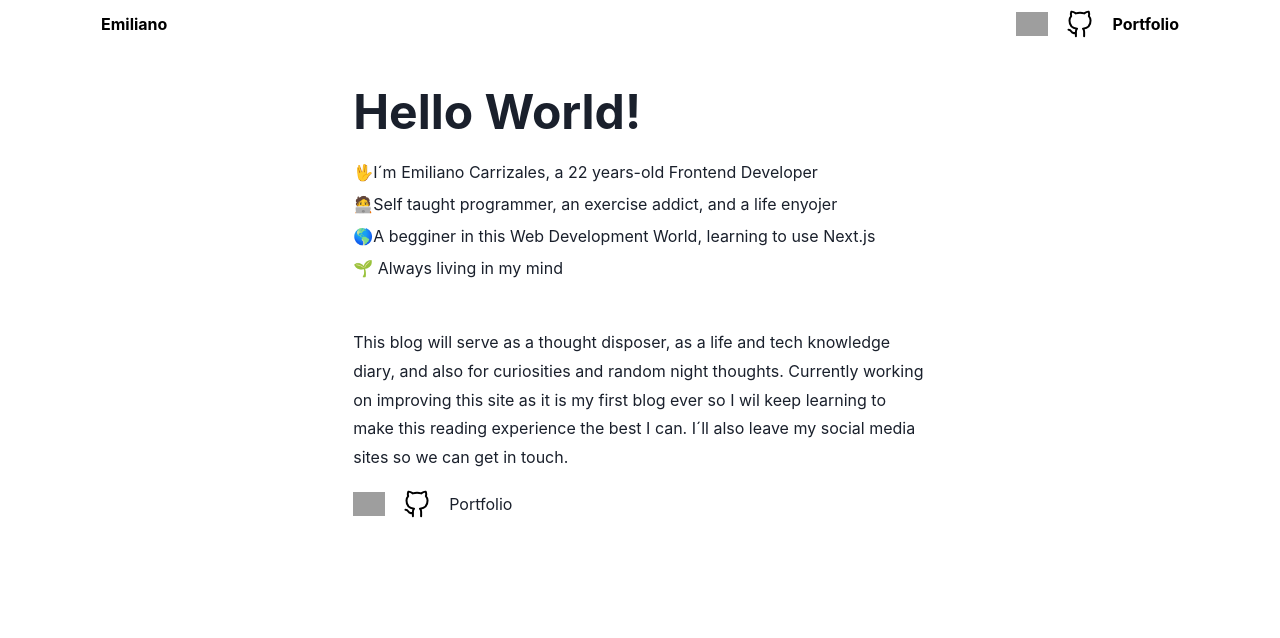
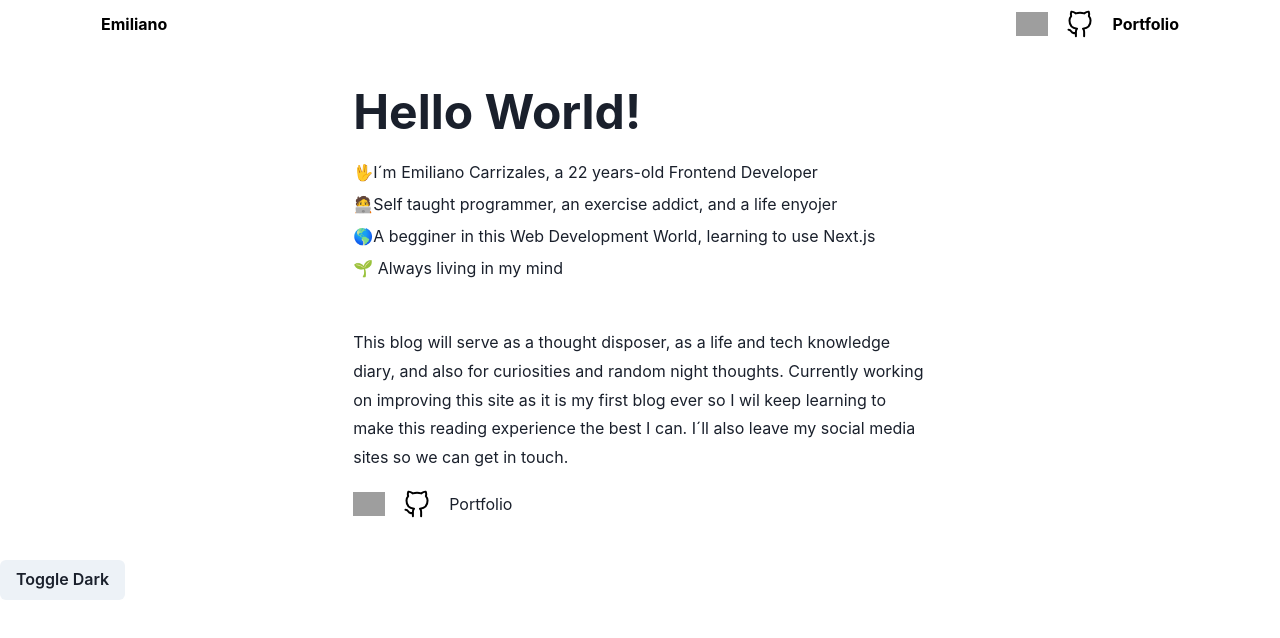
Before and after one commit to EmilianoCBE/blog, a Next.js app: page / in a window 1280 px wide. Shown: the top 638 px of the page. Built offline with nearby package versions, Linux system fonts and the light colour scheme; grey boxes are pictures that could not be loaded.

Commit message:
Dark mode being added

```diff
--- /dev/null
+++ b/src/config/theme.js
@@ -0,0 +1,11 @@
+
+import { extendTheme } from '@chakra-ui/react'
+
+const config = {
+    initialColorMode: 'system',
+    useSystemColorMode: true,
+  }
+
+const theme = extendTheme({ config })
+
+export default theme
--- a/src/pages/_app.js
+++ b/src/pages/_app.js
@@ -20,7 +20,6 @@
 // })
 
 
-
 export default function App({ Component, pageProps }) {
   return (
     <ChakraProvider>
--- a/src/pages/_document.js
+++ b/src/pages/_document.js
@@ -1,13 +1,18 @@
-import { Html, Head, Main, NextScript } from 'next/document'
+import { ColorModeScript } from '@chakra-ui/react'
+import NextDocument, { Html, Head, Main, NextScript } from 'next/document'
+import theme from '@/config/theme'
 
-export default function Document() {
+export default class Document extends NextDocument {
+  render() {
     return (
-    <Html lang="en">
+      <Html lang='en'>
         <Head />
         <body>
+          <ColorModeScript initialColorMode={theme.config.initialColorMode} />
           <Main />
           <NextScript />
         </body>
       </Html>
     )
   }
+}
--- a/src/pages/index.js
+++ b/src/pages/index.js
@@ -2,13 +2,16 @@
 import { Inter } from '@next/font/google'
 import { Header } from '@/components/Header'
 import { Introduction } from '@/components/Introduction'
-import { Container } from '@chakra-ui/react'
+import { Button, Container } from '@chakra-ui/react'
 import { Description } from '@/components/Description'
+import { useColorMode } from '@chakra-ui/react'
 // import styles from '@/styles/Home.module.css'
 
 const inter = Inter({ subsets: ['latin'] })
 
 export default function Home() {
+  const { colorMode, toggleColorMode } = useColorMode()
+
   return (
     <>
       <Head>
@@ -26,6 +29,9 @@
           <Description />
         </Container>
       </main>
+      <Button onClick={toggleColorMode}>
+          Toggle {colorMode === 'light' ? 'Dark' : 'Light'}
+        </Button>
     </>
   )
 }
```
Lines whose indentation alone changed are shown as unchanged.
